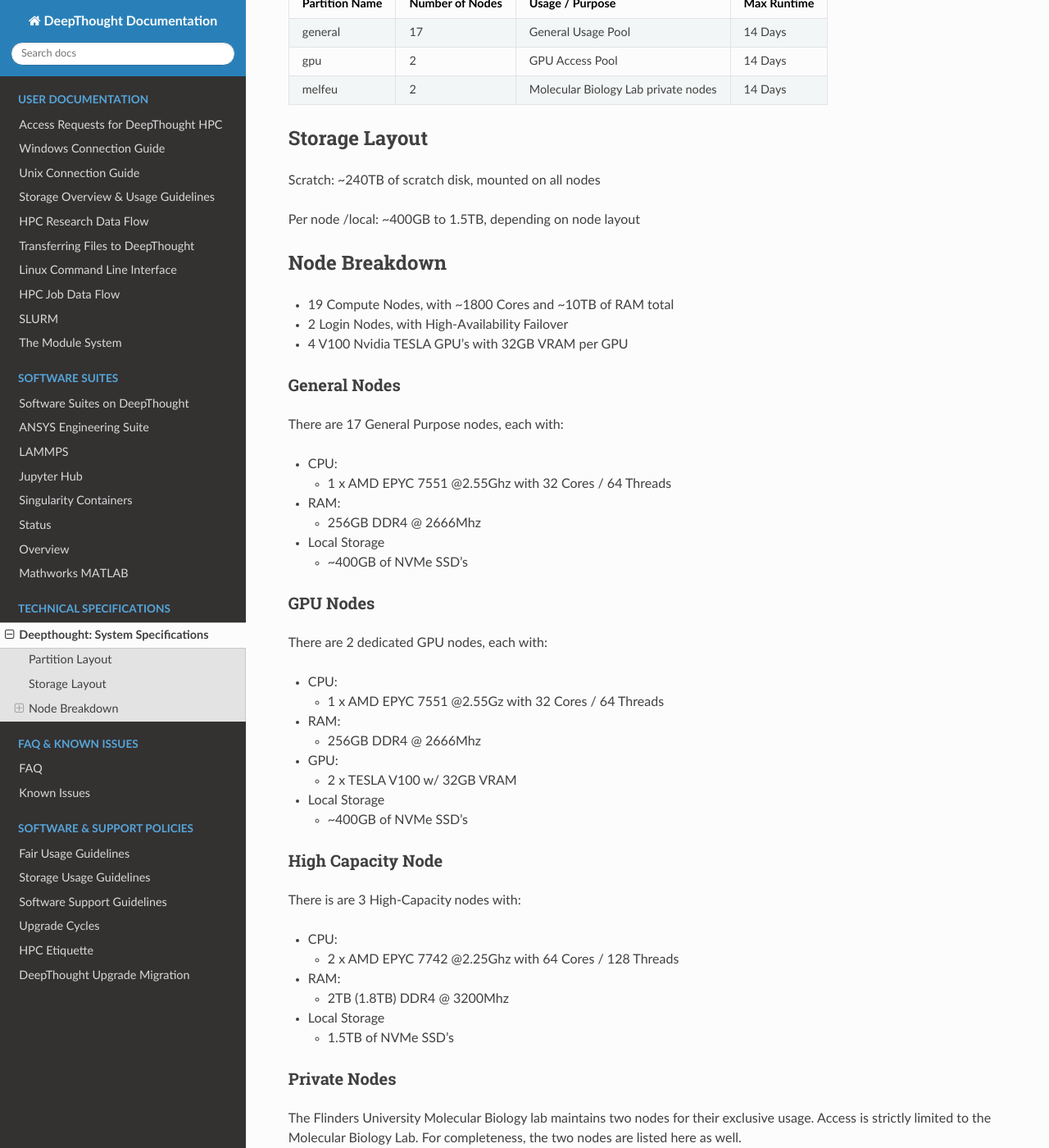
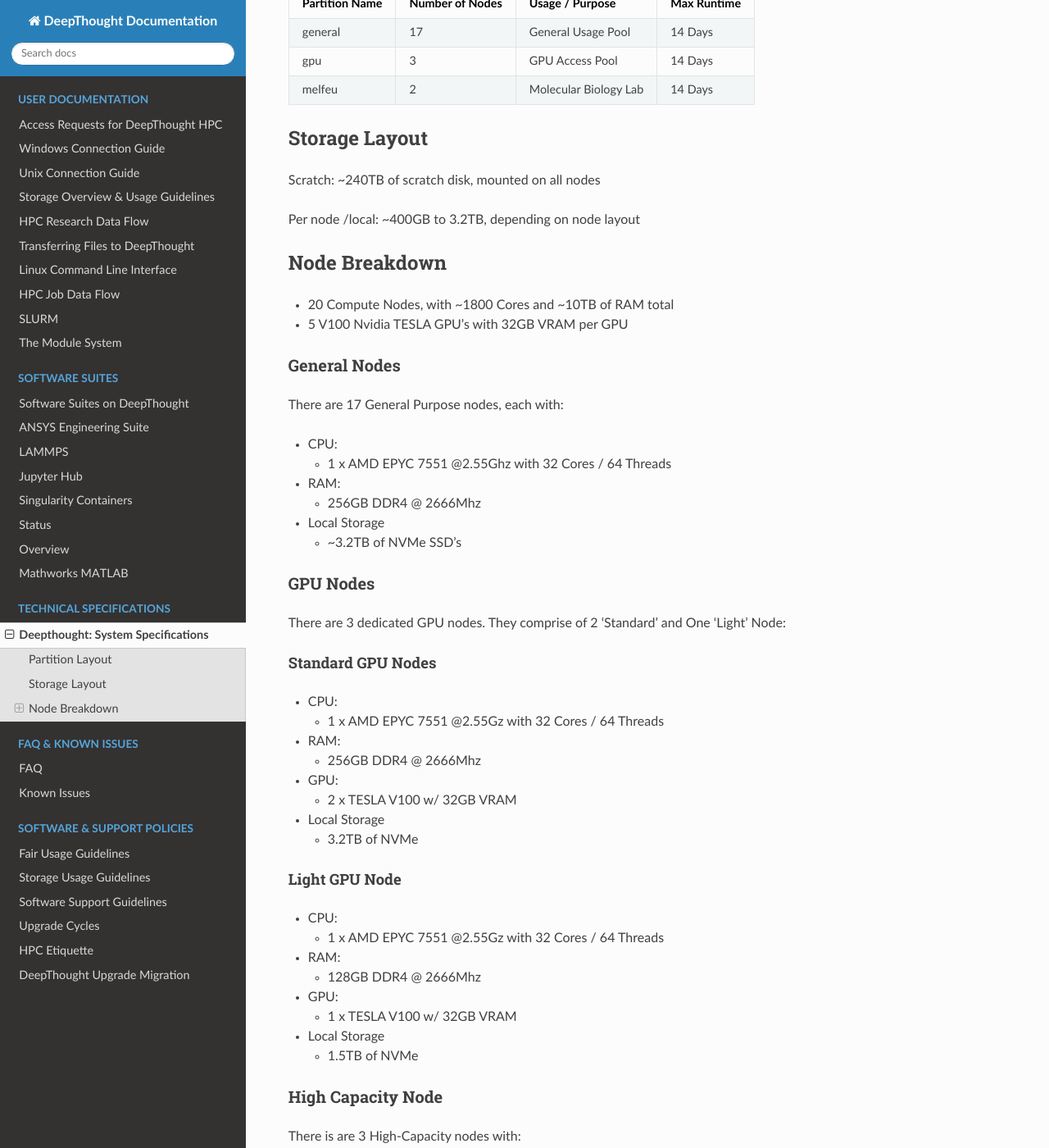
Before and after one commit to flindersuni/DeepThoughtHPC-docs, a Sphinx documentation site: the page built from docs/source/system/deepthoughspecifications.md, in a window 1280 px wide and 1400 px high, scrolled down 397 px. Shown: the whole window at 82% size. Built offline with Sphinx 7.4.7 and the Read the Docs theme 2.0.0, drawn with Linux system fonts in a browser that asks for light colours; pages that are not in the unit, such as notebooks, are missing from menus.

```diff
--- a/docs/source/software/lammps.rst
+++ b/docs/source/software/lammps.rst
@@ -6,7 +6,7 @@ Status
 =======
 LAMMPS was installed from the Development Branch on 7th Jan, 2022.
 
-There are two versions of LAMMPS installed on DeepThought:
+There are two versions of LAMMPS installed on DeepThought, each with their own modules:
 
 1. A CPU only version, called lmp
 2. a GPU only version, called lmp_gpu
--- a/docs/source/software/singularity.rst
+++ b/docs/source/software/singularity.rst
@@ -4,7 +4,7 @@ Singularity Containers
 =======
 Status
 =======
-Released and available as a module on the HPC.
+The Singularity Container Engine is available for use on the HPC.
 
 ==========
 Overview
--- a/docs/source/system/deepthoughspecifications.md
+++ b/docs/source/system/deepthoughspecifications.md
@@ -9,20 +9,19 @@ The SLURM Scheduler as the notion of 'Job Queue' or 'Partitions'.  These manage
 |Partition Name |   Number of Nodes |   Usage / Purpose                    | Max Runtime    |
 |---------------|   -------         |   ------                             | -----          |
 |general    |   17              | General Usage Pool                   | 14 Days      |
-|gpu        |   2               | GPU Access Pool                      | 14 Days      |
-|melfeu     |   2               | Molecular Biology Lab private nodes  | 14 Days      |
+|gpu        |   3               | GPU Access Pool                      | 14 Days      |
+|melfeu     |   2               | Molecular Biology Lab   | 14 Days      |
 
 ## Storage Layout
 
 Scratch: ~240TB of scratch disk, mounted on all nodes
 
-Per node /local: ~400GB to 1.5TB, depending on node layout
+Per node /local: ~400GB to 3.2TB, depending on node layout
 
 ## Node Breakdown
 
-- 19 Compute Nodes, with ~1800 Cores and ~10TB of RAM total
-- 2 Login Nodes, with High-Availability Failover
-- 4 V100 Nvidia TESLA GPU's with 32GB VRAM per GPU
+- 20 Compute Nodes, with ~1800 Cores and ~10TB of RAM total
+- 5 V100 Nvidia TESLA GPU's with 32GB VRAM per GPU
 
 ### General Nodes
 
@@ -33,12 +32,13 @@ There are 17 General Purpose nodes, each with:
 - RAM:
   - 256GB DDR4 @ 2666Mhz
 - Local Storage
-  - ~400GB of NVMe SSD's
+  - ~3.2TB of NVMe SSD's
 
 ### GPU Nodes
 
-There are 2 dedicated GPU nodes, each with:
+There are 3 dedicated GPU nodes. They comprise of 2 'Standard' and One 'Light' Node:
 
+#### Standard GPU Nodes
 - CPU:
   - 1 x AMD EPYC 7551 @2.55Gz with 32 Cores / 64 Threads
 - RAM:
@@ -46,7 +46,17 @@ There are 2 dedicated GPU nodes, each with:
 - GPU:
   - 2 x TESLA V100 w/ 32GB VRAM
 - Local Storage
-  - ~400GB of NVMe SSD's
+  - 3.2TB of NVMe
+
+#### Light GPU Node
+- CPU:
+  - 1 x AMD EPYC 7551 @2.55Gz with 32 Cores / 64 Threads
+- RAM:
+  - 128GB DDR4 @ 2666Mhz
+- GPU:
+  - 1 x TESLA V100 w/ 32GB VRAM
+- Local Storage
+  - 1.5TB of NVMe
 
 ### High Capacity Node
 
@@ -57,7 +67,7 @@ There is are 3 High-Capacity nodes with:
 - RAM:
   - 2TB (1.8TB) DDR4 @ 3200Mhz
 - Local Storage
-  - 1.5TB of NVMe SSD's
+  - 2.6TB of NVMe
 
 ### Private Nodes
 
```
Also changed, not shown: docs/source/software/ansys.rst (+65 -63 lines), docs/source/software/delft3d.rst (added, +40 -0 lines), docs/source/software/gromacs.rst (added, +44 -0 lines), docs/source/software/softwaresuitesoverview.rst (+11 -5 lines), docs/source/software/vasp.rst (added, +48 -0 lines).
